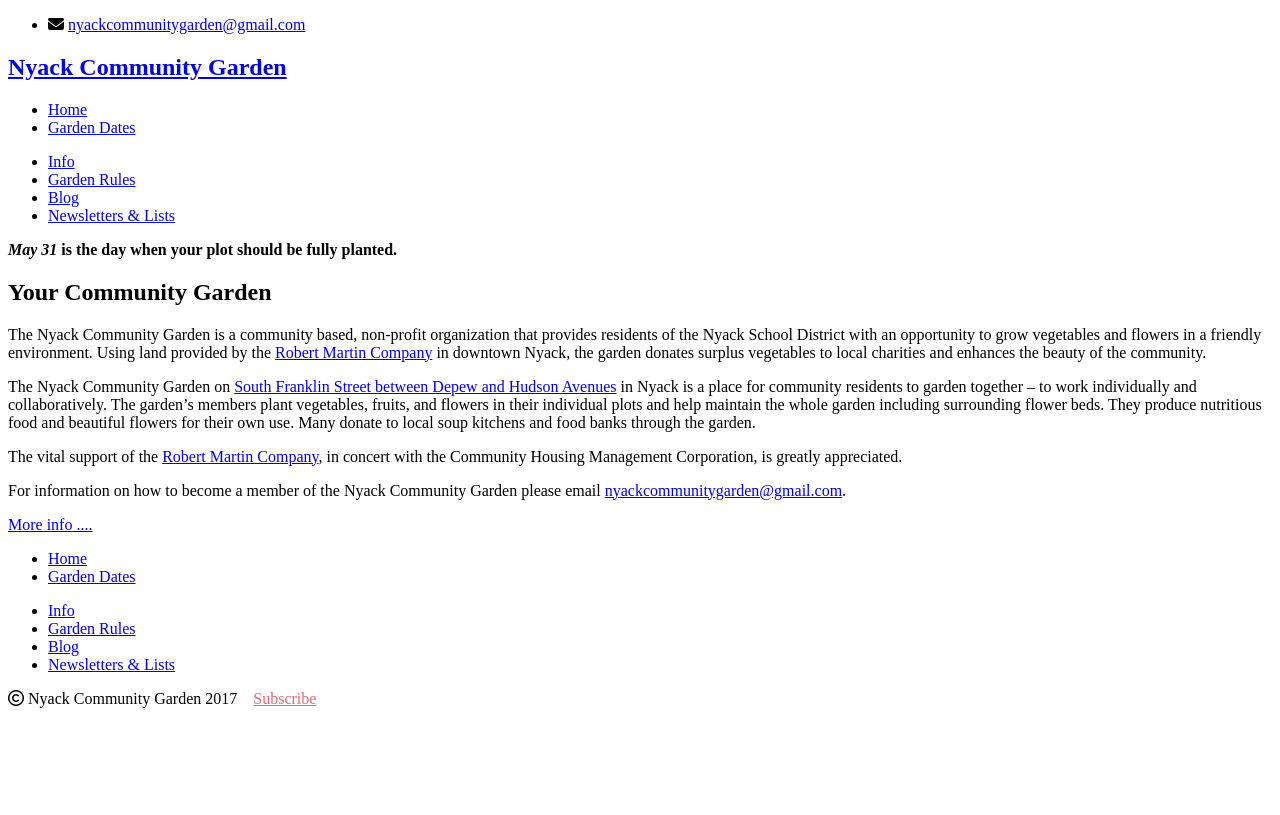
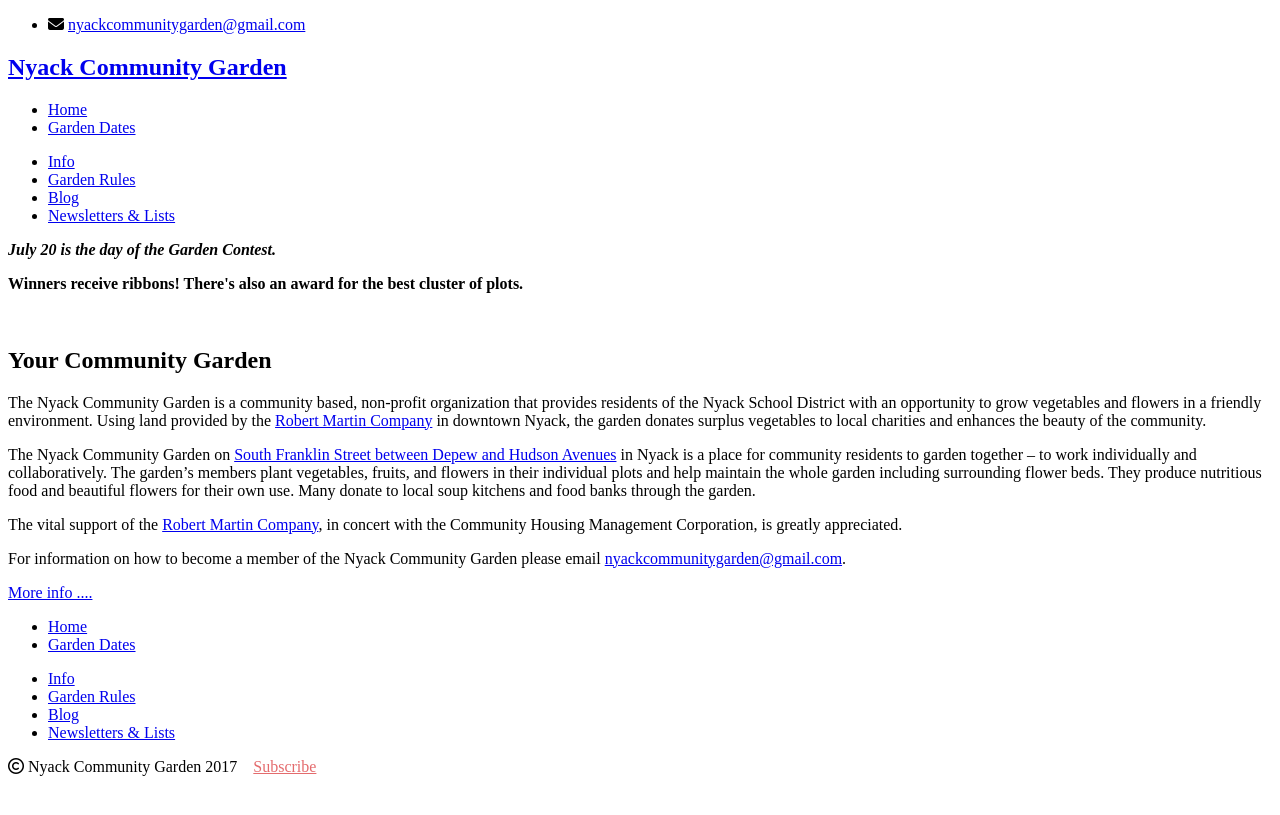
Before and after one commit to bosborne/nyackcommunitygarden, a Jekyll site: the page built from index.html, in a window 1280 px wide. Shown: the top 815 px of the page. Built offline with Jekyll 4.4.1, drawn with Linux system fonts in a browser that asks for light colours; nearby versions of some CDN libraries; library files that are not in the unit come from our copies.

Commit message:
Change dates

```diff
--- a/_layouts/default.html
+++ b/_layouts/default.html
@@ -19,7 +19,10 @@
       <div class="container">
         <div class="bannerbox">
           <b>
-            <i>May 31</i> is the day when your plot should be fully planted.
+          <i><b>July 20</b> is the day of the Garden Contest.</i>
+          <p>
+            Winners receive ribbons! There's also an award for the best cluster of plots.
+          </p>
           </b>
           <br>
         </div>
```
